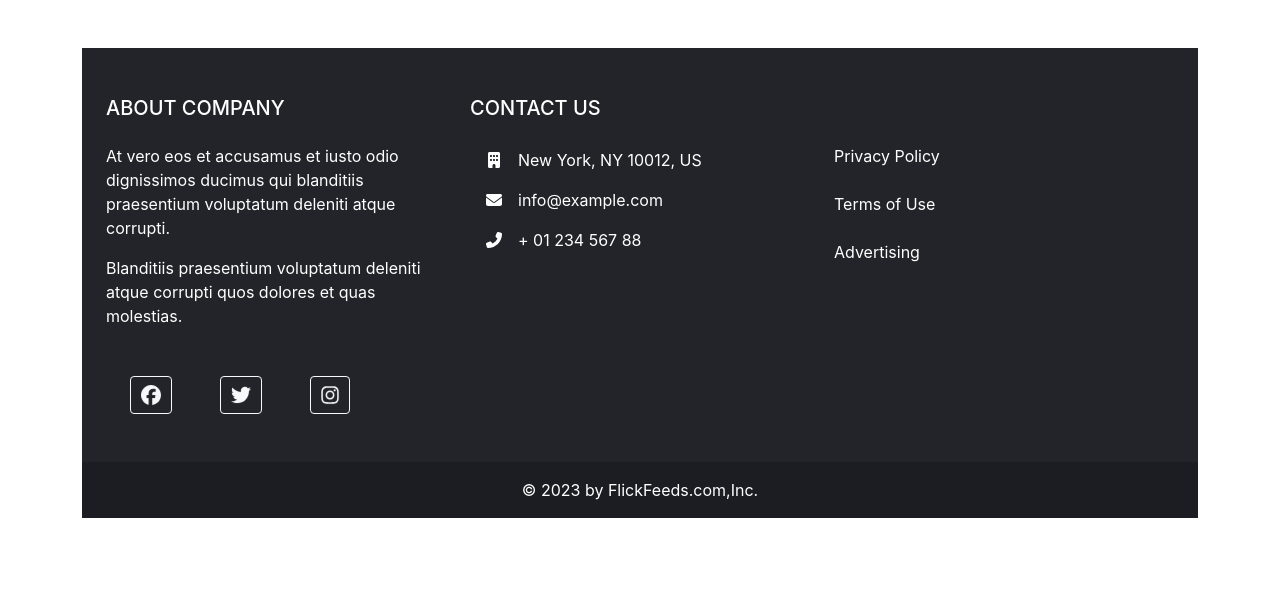
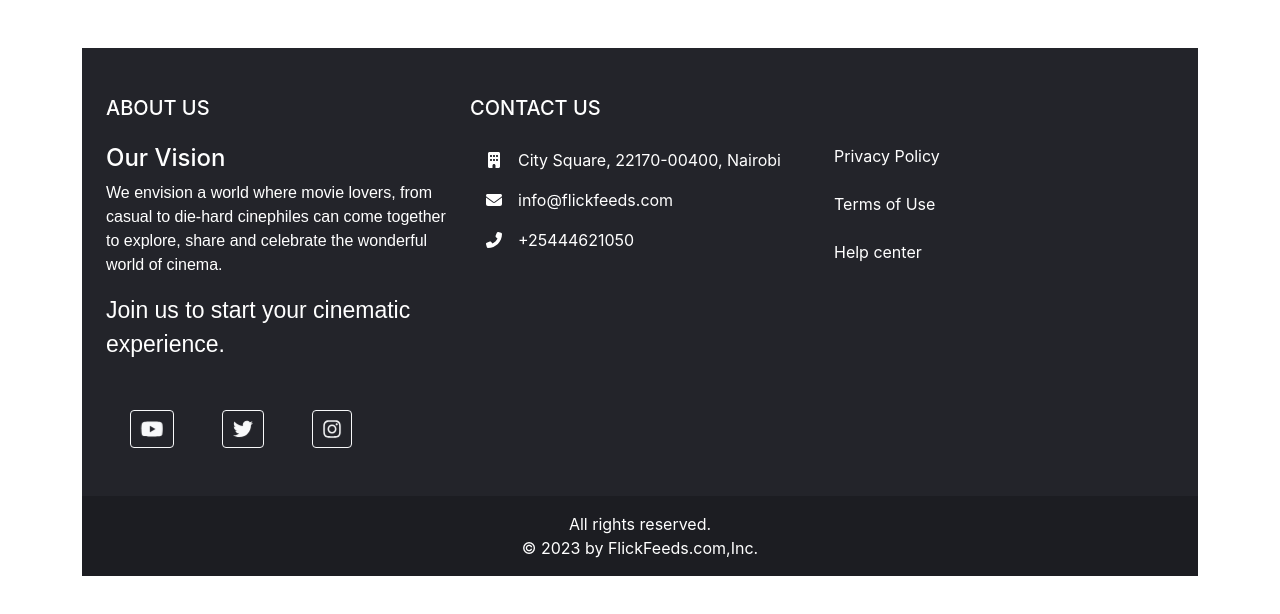
Before and after one commit to Sumeiyah/Flick-feeds-group-2-frontend, a React (Create React App) app in the folder client/: page / in a window 1280 px wide. Shown: the top 614 px of the page. Built offline with nearby package versions, Linux system fonts and the light colour scheme.

Commit message:
Styled footer

```diff
--- a/client/src/components/Footer.js
+++ b/client/src/components/Footer.js
@@ -1,6 +1,6 @@
 import React from "react";
 import { FontAwesomeIcon } from "@fortawesome/react-fontawesome";
-import { faFacebook } from "@fortawesome/free-brands-svg-icons";
+import { faYoutube } from "@fortawesome/free-brands-svg-icons";
 import { faTwitter } from "@fortawesome/free-brands-svg-icons";
 import { faInstagram } from "@fortawesome/free-brands-svg-icons";
 import { faBuilding } from "@fortawesome/free-solid-svg-icons";
@@ -21,16 +21,17 @@ function Footer() {
         <div class="container p-4">
           <div class="row mt-4">
             <div class="col-lg-4 col-md-12 mb-4 mb-md-0">
-              <h5 class="text-uppercase mb-4">About company</h5>
+              <h5 class="text-uppercase mb-4">About Us</h5>
+              <h4>
+                Our Vision
+              </h4>
 
-              <p>
-                At vero eos et accusamus et iusto odio dignissimos ducimus qui
-                blanditiis praesentium voluptatum deleniti atque corrupti.
+              <p style={{ fontFamily: "Arial, Helvetica, sans-serif" }}>
+                We envision a world where movie lovers, from casual to die-hard cinephiles
+                can come together to explore, share and celebrate the wonderful world of cinema.
               </p>
-
-              <p>
-                Blanditiis praesentium voluptatum deleniti atque corrupti quos
-                dolores et quas molestias.
+              <p style={{ fontFamily: "Copperplate, Papyrus, fantasy", fontSize: "23px" }}>
+                Join us to start your cinematic experience.
               </p>
 
               <div class="mt-4">
@@ -39,7 +40,7 @@ function Footer() {
                   href="#!"
                   role="button"
                 >
-                  <FontAwesomeIcon icon={faFacebook} beat />
+                  <FontAwesomeIcon icon={faYoutube} beat />
                 </a>
                 <a
                   className="btn btn-outline-light btn-floating m-4"
@@ -64,19 +65,19 @@ function Footer() {
                   <span class="fa-li">
                     <FontAwesomeIcon icon={faBuilding} />
                   </span>
-                  <span class="ms-2">New York, NY 10012, US</span>
+                  <span class="ms-2">City Square, 22170-00400, Nairobi</span>
                 </li>
                 <li class="mb-3">
                   <span class="fa-li">
                     <FontAwesomeIcon icon={faEnvelope} />
                   </span>
-                  <span class="ms-2">info@example.com</span>
+                  <span class="ms-2">info@flickfeeds.com</span>
                 </li>
                 <li class="mb-3">
                   <span class="fa-li">
                     <FontAwesomeIcon icon={faPhoneFlip} />
                   </span>
-                  <span class="ms-2">+ 01 234 567 88</span>
+                  <span class="ms-2">+25444621050</span>
                 </li>
               </ul>
             </div>
@@ -94,7 +95,7 @@ function Footer() {
                 </li>
                 <li class="mb-4">
                   <a class="text-white text-underline-hover" href="#">
-                Advertising
+                    Help center
                   </a>
                 </li>
               </ul>
@@ -102,6 +103,7 @@ function Footer() {
           </div>
         </div>
         <div className="text-center p-3" style={Style1}>
+          All rights reserved.<br />
           © 2023 by FlickFeeds.com,Inc.
         </div>
       </footer>
--- a/client/src/index.css
+++ b/client/src/index.css
@@ -19,3 +19,9 @@ code {
 .text-underline-hover:hover {
   text-decoration: underline;
 }
+
+.img{
+  position: absolute;
+  top: 28%;
+  left: 50%;
+}
```
Lines whose indentation alone changed are shown as unchanged.
